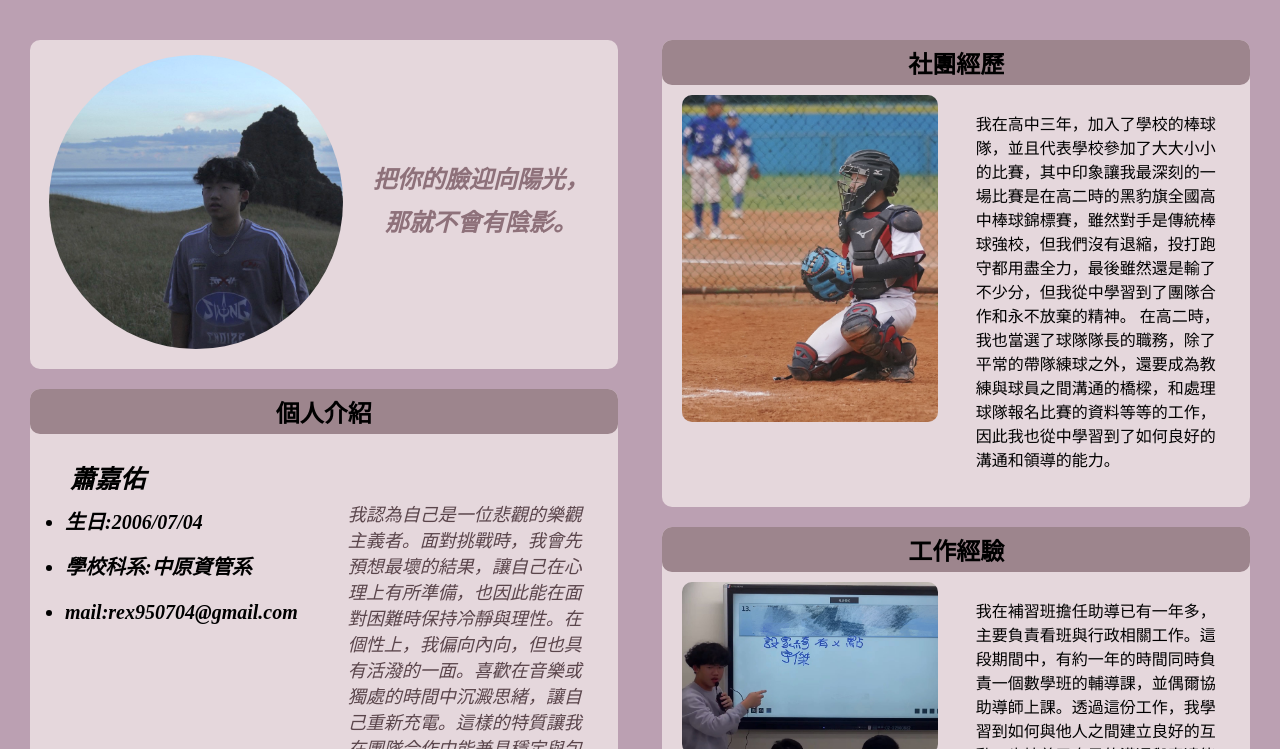
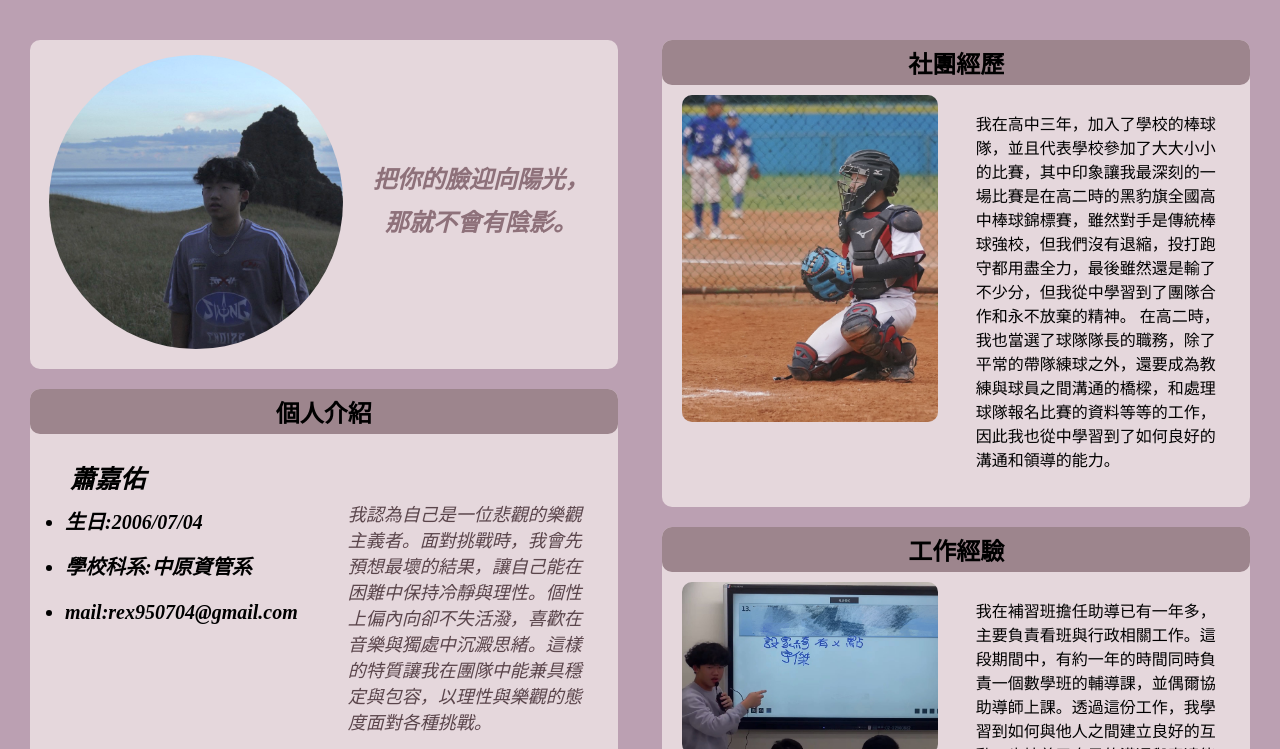
Before and after one commit to Yo-cmd074/11344128, a plain HTML site: page index.html in a window 1280 px wide. Shown: the top 749 px of the page. Drawn offline with Linux system fonts and the light colour scheme.

Commit message:
Update index.html

```diff
--- a/index.html
+++ b/index.html
@@ -25,7 +25,7 @@
                         <li>mail:rex950704@gmail.com</li>
                     </ul>
                     <p class="p7">
-                        我認為自己是一位悲觀的樂觀主義者。面對挑戰時，我會先預想最壞的結果，讓自己在心理上有所準備，也因此能在面對困難時保持冷靜與理性。在個性上，我偏向內向，但也具有活潑的一面。喜歡在音樂或獨處的時間中沉澱思緒，讓自己重新充電。這樣的特質讓我在團隊合作中能兼具穩定與包容，既能冷靜分析，也能在適當時候帶來正面能量。
+                        我認為自己是一位悲觀的樂觀主義者。面對挑戰時，我會先預想最壞的結果，讓自己能在困難中保持冷靜與理性。個性上偏內向卻不失活潑，喜歡在音樂與獨處中沉澱思緒。這樣的特質讓我在團隊中能兼具穩定與包容，以理性與樂觀的態度面對各種挑戰。
                 </div>
                 <div class="clearfix"></div>
                 <div class="social">
```
